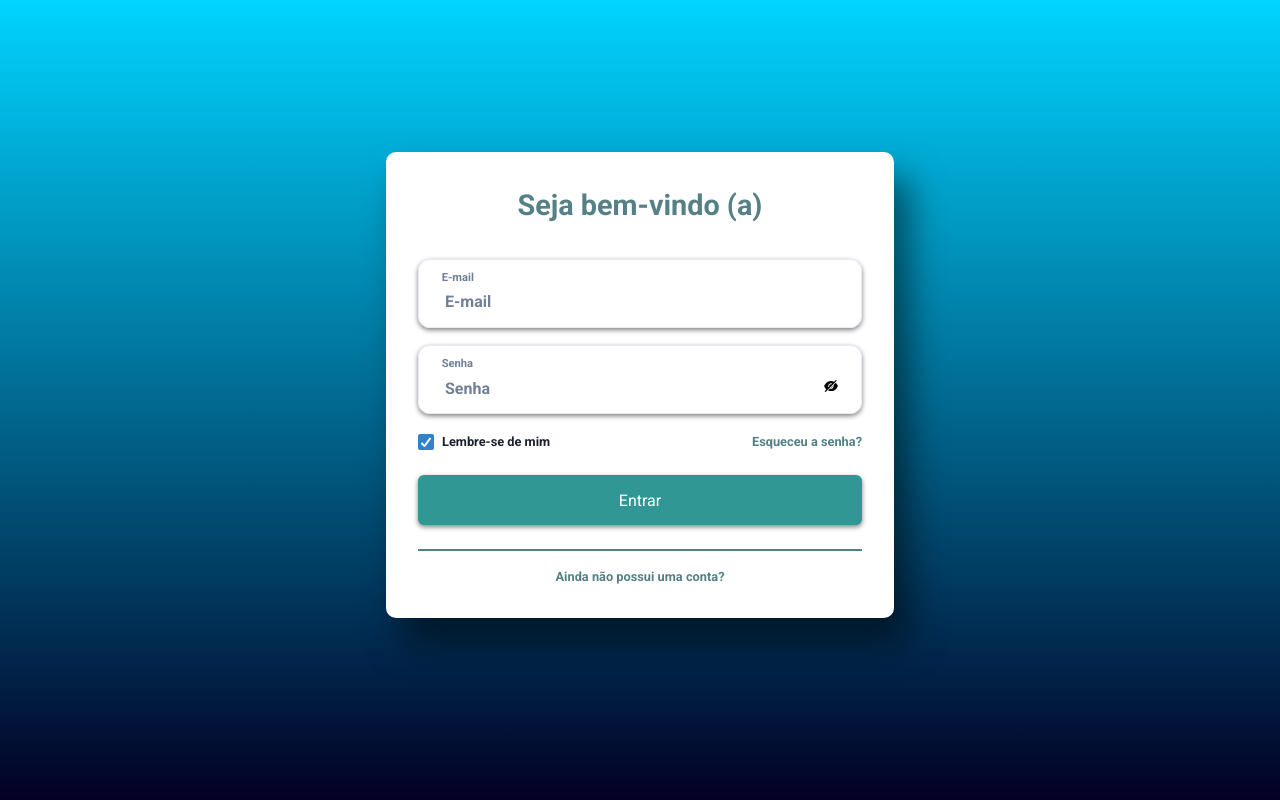
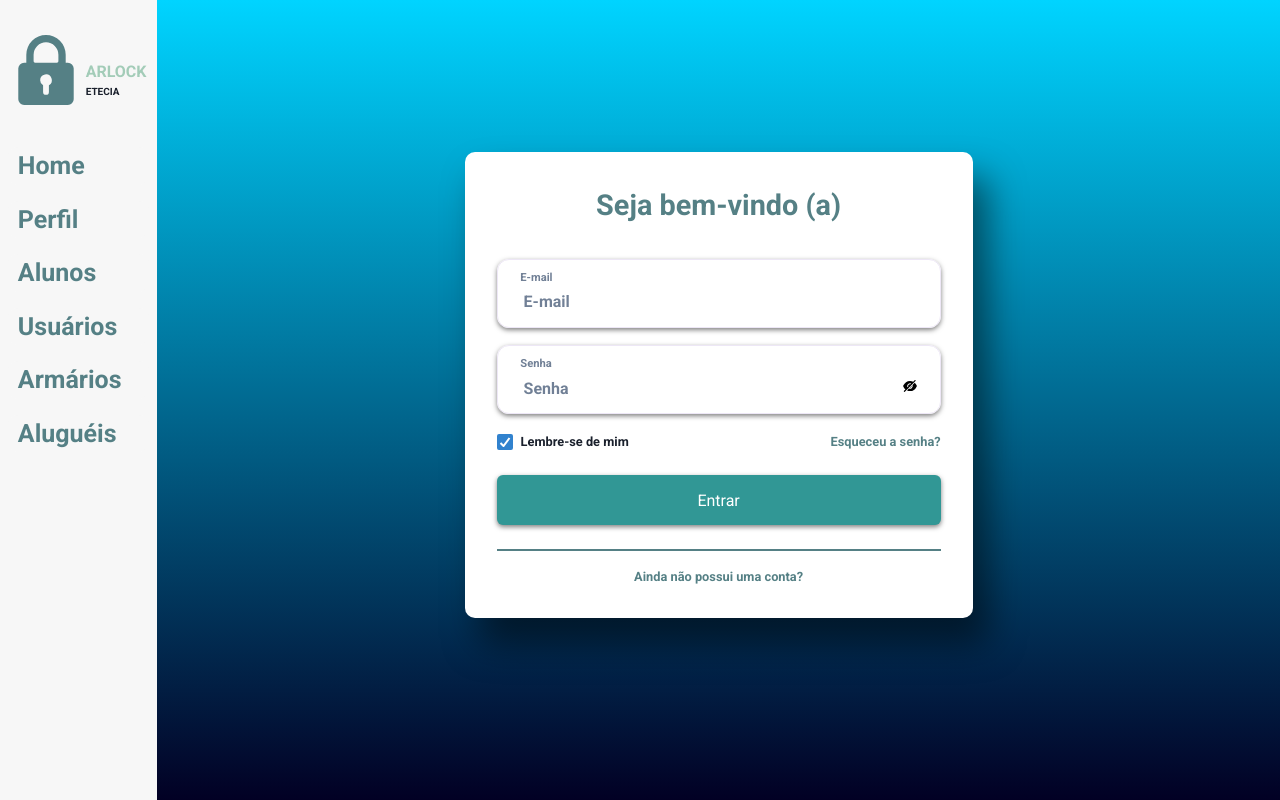
Before and after one commit to GabrieelAraujoo/front-arlock, a React (Create React App) app: page / in a window 1280 px wide. Built offline with nearby package versions, Linux system fonts and the light colour scheme.

Commit message:
chore: merge branch cadastro

```diff
--- a/src/layout/Container.jsx
+++ b/src/layout/Container.jsx
@@ -18,7 +18,7 @@ export function Container({ children, ...rest }) {
       h="auto"
       {...rest}
     >
-      {pathname !== "/" && variant === true && <MenuLateral />}
+      {pathname !== "/" || pathname !== "/cadastro"  && variant === true && <MenuLateral />}
       {children}
     </Flex>
   );
```
